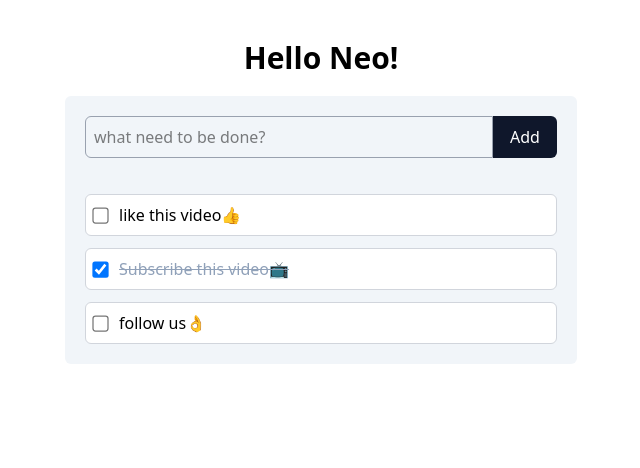
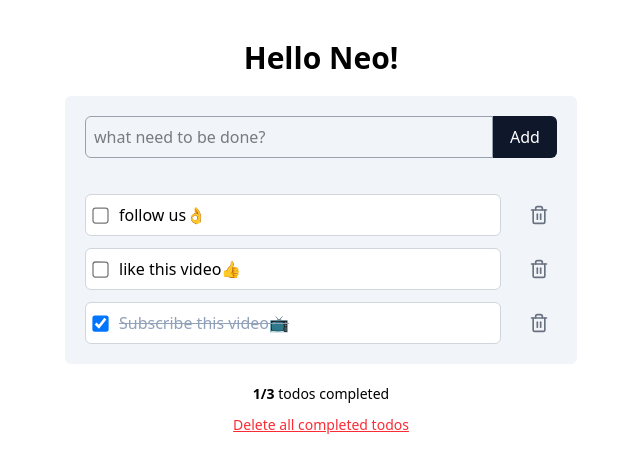
Before and after one commit to naveens441/react-todo, a React (Vite) app: page / in a window 1280 px wide. Shown: the top 468 px of the page, without its empty margins (319-959 px from the left). Built offline with nearby package versions, Linux system fonts and the light colour scheme.

Commit message:
Implement TodoList and TodoSummary components; enhance TodoItem with delete functionality

```diff
--- a/src/App.tsx
+++ b/src/App.tsx
@@ -1,9 +1,10 @@
 
 import { useState } from "react";
-import TodoItem from "./components/TodoItem"
 import { dummyData } from "./data/todos"
 import type { Todo } from "./types/todo";
 import AddTodoForm from "./components/AddTodoForm";
+import TodoList from "./components/TodoList";
+import TodoSummary from "./components/TodoSummary";
 
 function App() {
   const [todos, setTodos] = useState<Todo[]>(dummyData);
@@ -19,26 +20,31 @@ function App() {
 
     setTodos((prevTodos) => [
       {
-        id: prevTodos.length + 1,
+        id: Date.now(),
         title,
         completed: false
       },
       ...prevTodos,
     ]);
   }
+  function deleteTodo(id: number) {
+    setTodos((prevTodos) => prevTodos.filter((todo) => todo.id !== id));
+  }
+
+  function deleteAllCompleted() {
+    setTodos((prevTodos) => prevTodos.filter((todo) => !todo.completed));
+  }
   return (
-    <main className="py-10 h-screen space-y-5">
+    <main className="py-10 h-screen space-y-5 overflow-y-auto">
       <h1 className="font-bold text-3xl text-center">Hello Neo!</h1>
       <div className="max-w-lg mx-auto bg-slate-100 rounded-md p-5 space-y-9">
         <AddTodoForm onSubmit={addTodo} />
-        <div className="space-y-3">
-          {todos.map((todo) => (
-            <TodoItem key={todo.id}
-              todo={todo}
-              onCompletedChange={setTodoCompleted} />
-          ))}
-        </div>
+        <TodoList todos={todos} onCompletedChange={setTodoCompleted}
+        onDelete={deleteTodo}/>
       </div>
+      <TodoSummary
+        todos={todos} deleteAllCompleted={deleteAllCompleted}
+      />
     </main>
   )
 }
--- a/src/components/TodoItem.tsx
+++ b/src/components/TodoItem.tsx
@@ -1,16 +1,19 @@
 
+import {Trash2 } from "lucide-react";
 import type { Todo } from "../types/todo"
 
 interface TodoItemProps {
     todo: Todo;
     onCompletedChange: (id: number, completed: boolean) => void;
+    onDelete: (id: number) => void;
 }
 
-export default function TodoItem({ todo, onCompletedChange }: TodoItemProps) {
+export default function TodoItem({ todo, onCompletedChange, onDelete }: TodoItemProps) {
 
     return (
-        <div>
-            <label className="flex items-center gap-3 border rounded-md p-2 border-gray-300 bg-white hover:bg-slate-50">
+        <div className="flex justify-between items-center gap-5">
+            <label className="flex items-center gap-3 border rounded-md p-2 border-gray-300 bg-white
+             hover:bg-slate-50 grow" >
                 <input className="scale-125" type="checkbox"
                     checked={todo.completed}
                     onChange={(e) => onCompletedChange(todo.id, e.target.checked)} />
@@ -18,6 +21,10 @@ export default function TodoItem({ todo, onCompletedChange }: TodoItemProps) {
                     {todo.title}
                 </span>
             </label>
+            <button onClick={()=>onDelete(todo.id)}
+            className="p-2">
+                <Trash2 size={20} className="text-gray-500"/>
+            </button>
         </div >
     )
 }
--- /dev/null
+++ b/src/components/TodoList.tsx
@@ -0,0 +1,37 @@
+import type { Todo } from "../types/todo";
+import TodoItem from "./TodoItem";
+
+interface TodoListProps {
+    todos: Todo[];
+    onCompletedChange: (id: number, completed: boolean) => void;
+    onDelete: (id: number) => void;
+}
+export default function TodoList({
+    todos,
+    onCompletedChange,
+    onDelete
+}: TodoListProps) {
+    const todosSorted = todos.sort((a, b) => {
+        if (a.completed === b.completed) {
+             return b.id - a.id;
+         }
+        return a.completed ? 1 : -1;
+    })
+
+    return (
+        <>
+
+        <div className="space-y-3">
+            {todosSorted.map((todo) => (
+                <TodoItem key={todo.id}
+                    todo={todo}
+                    onCompletedChange={onCompletedChange}
+                    onDelete={onDelete} />
+            ))}
+        </div>
+        {todos.length === 0 && (
+            <p className="text-center text-gray-500">No todos yet. Add your first todo!</p>
+        )}
+        </>
+    );
+}
--- /dev/null
+++ b/src/components/TodoSummary.tsx
@@ -0,0 +1,26 @@
+import type { Todo } from "../types/todo";
+
+interface TodoSummaryProps {
+    todos: Todo[];
+    deleteAllCompleted: () => void;
+}
+
+export default function TodoSummary({ todos, deleteAllCompleted }: TodoSummaryProps) {
+    const completedTodos = todos.filter((todo) => todo.completed);
+    return (
+        <div className="text-center space-y-2">
+            <p className="text-sm font-medium">
+                <span className="font-bold">{completedTodos.length}/{todos.length}</span> todos completed
+            </p>
+            {completedTodos.length > 0 && (
+                <button
+                    onClick={deleteAllCompleted}
+                    className="text-sm font-medium text-red-500 underline hover:underline"
+                >
+                    Delete all completed todos
+                </button>
+            )}
+        </div>)
+
+
+}
```
